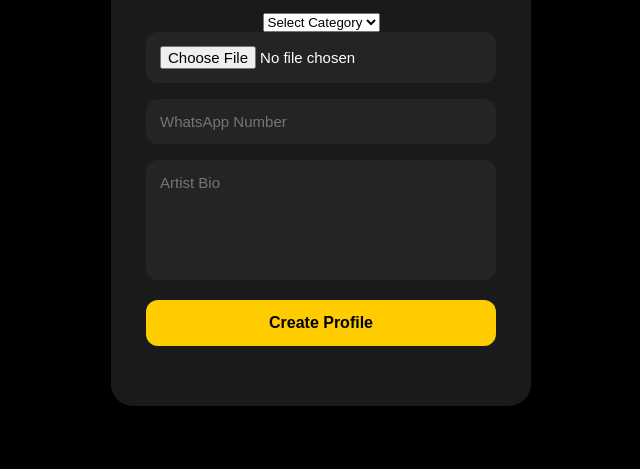
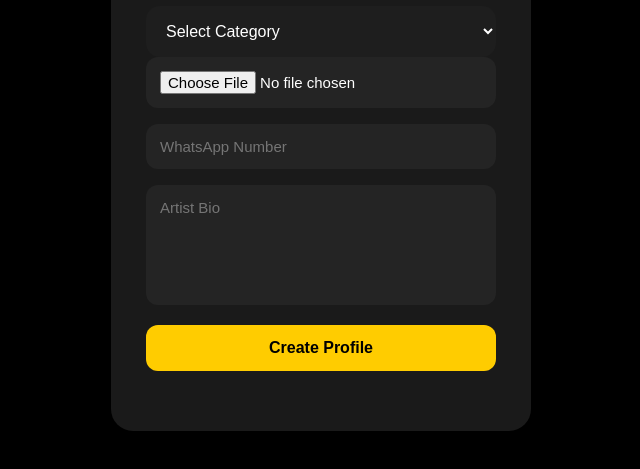
Before and after one commit to babloo3425-sys/BmKalaHub, a website: page web/create-artist.html in a window 1280 px wide. Shown: the part 285-754 px from the top of the page, without its empty margins (319-959 px from the left). Drawn offline with Linux system fonts and the light colour scheme.

Commit message:
create artist form ui fix

```diff
--- a/web/create-artist.html
+++ b/web/create-artist.html
@@ -32,9 +32,11 @@
       id="artistName"
       placeholder="Artist Name">
 
-      <select id="artistCategory">
+      <select
+       id="artistCategory"
+       class="artistInput">
 
-      <option value="">
+       <option value="">
 
         Select Category
 
--- a/web/style.css
+++ b/web/style.css
@@ -1243,3 +1243,28 @@ textarea{
   }
 
 }
+
+/* INPUT STYLE */
+
+.artistInput{
+
+  width:100%;
+
+  padding:16px;
+
+  margin-top:18px;
+
+  border:none;
+
+  outline:none;
+
+  border-radius:14px;
+
+  background:#1e1e1e;
+
+  color:white;
+
+  font-size:16px;
+
+  box-sizing:border-box;
+}
```
